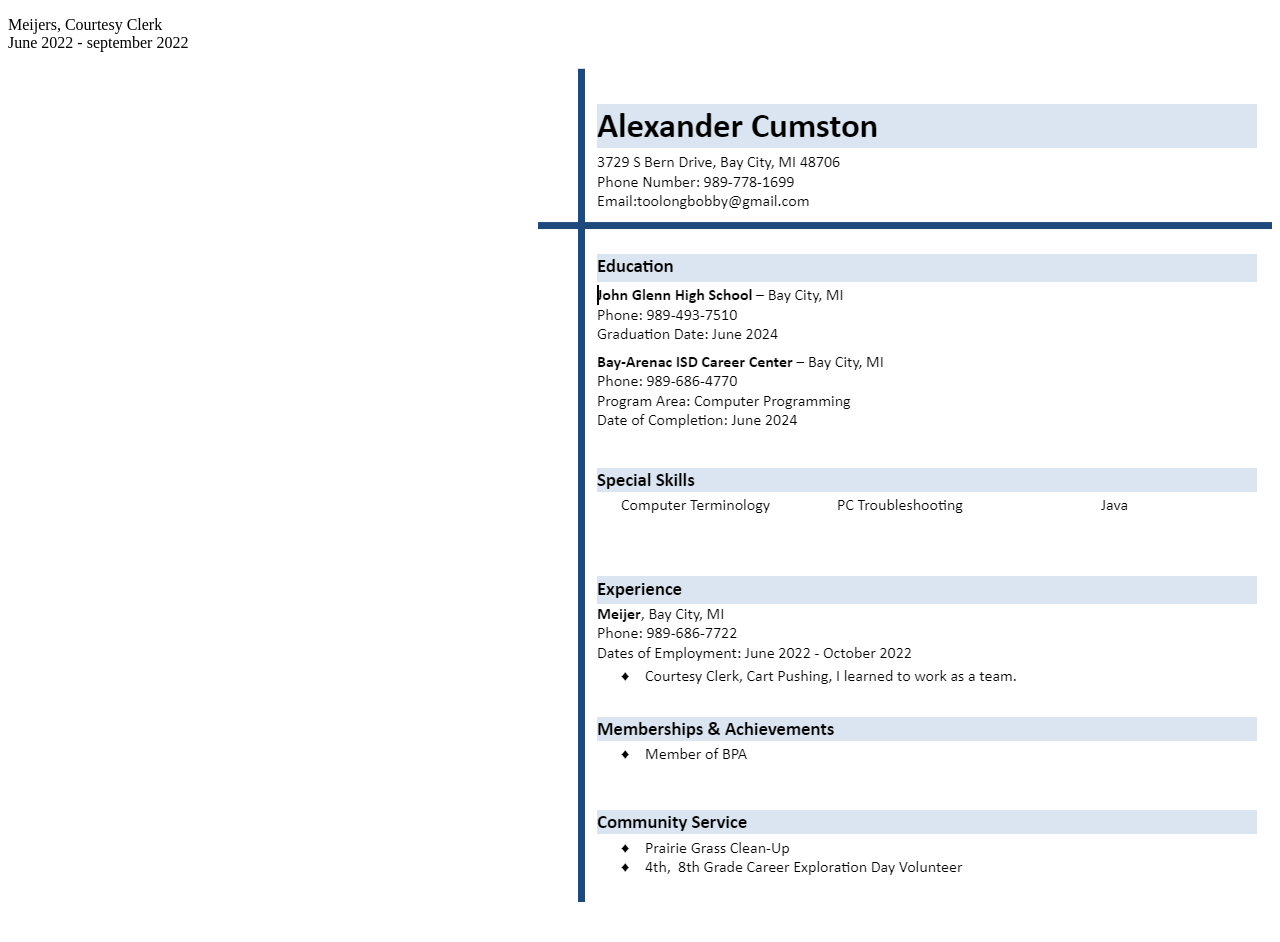
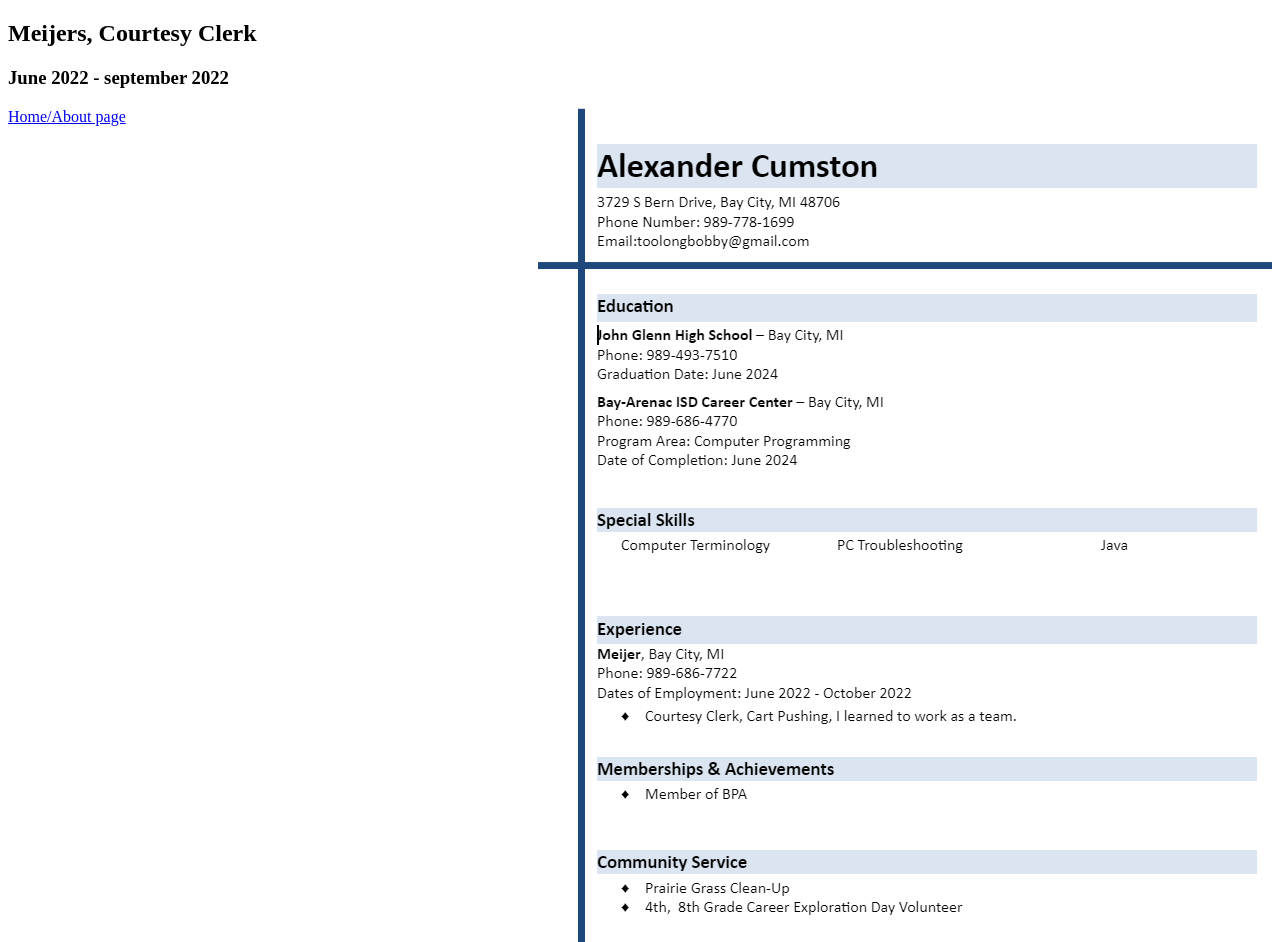
Before and after one commit to AlexanderCumston/AlexanderCumston.github.io, a plain HTML site: page 2-1/Work.html in a window 1280 px wide. Before the commit the page ends 902 px from the top, so only its background shows below. Drawn offline with Linux system fonts and the light colour scheme.

Commit message:
hehehehehe

```diff
--- a/2-1/Work.html
+++ b/2-1/Work.html
@@ -4,13 +4,14 @@
         <style>
             img{
                 float: right;
+                width:"50%";
             }
         </style>
     </head>
     <body>
-<p>Meijers, Courtesy Clerk<br>
-    June 2022 - september 2022<br>
-</p>
+        <h2>Meijers, Courtesy Clerk</h2>
+        <h3>June 2022 - september 2022</h3>
         <img src="heheheha.PNG"alt="my resume">
+        <a href="index.html">Home/About page</a>
     </body>
 </html>
--- a/2-1/style.css
+++ b/2-1/style.css
@@ -1,3 +1,4 @@
+
 body {
     background-color: rgb(0, 0, 0);
 }
```
Also changed, not shown: 2-1/index.html (+1 -2 lines).
